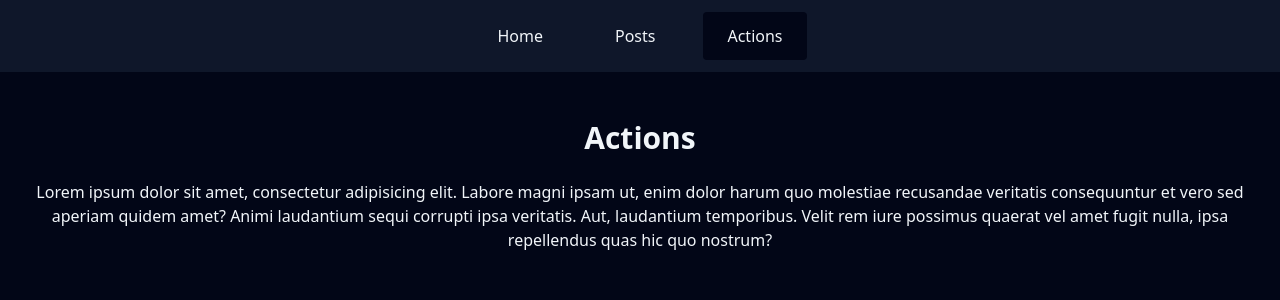
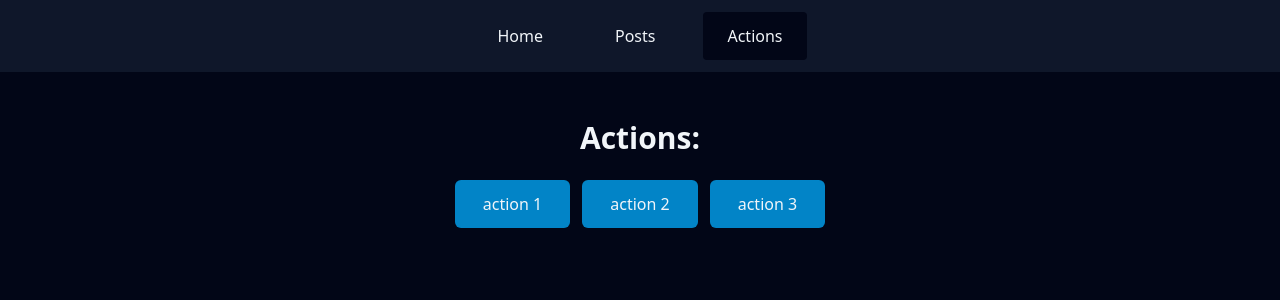
Before and after one commit to FarzadVav/React-Loaders, a React (Vite) app: page /actions in a window 1280 px wide. Shown: the top 300 px of the page. Built offline with nearby package versions, Linux system fonts and the light colour scheme.

Commit message:
add: action buttons to /actions

```diff
--- /dev/null
+++ b/src/components/Button.tsx
@@ -0,0 +1,16 @@
+import { HTMLAttributes } from "react"
+import { PulseLoader } from "react-spinners"
+
+type ButtonProps = HTMLAttributes<HTMLButtonElement> & {
+  isLoading: boolean
+}
+
+const Button = ({ isLoading, className, children, ...props }: ButtonProps) => {
+  return (
+    <button className="bg-sky-600 py-3 px-7 rounded-md" {...props}>
+      {isLoading ? <PulseLoader color="white" size={6} /> : children}
+    </button>
+  )
+}
+
+export default Button
--- a/src/pages/Actions.tsx
+++ b/src/pages/Actions.tsx
@@ -1,13 +1,31 @@
+import { useState } from "react"
+import Button from "../components/Button"
+
 const Actions = () => {
+  const [actions, setActions] = useState<string[]>([])
+
+  const fetchData = (newActionKey: string) => {
+    setActions((prev) => [...prev, newActionKey])
+    fetch("https://jsonplaceholder.typicode.com/posts")
+      .then((res) => res.json())
+      .then((data) => console.log(newActionKey, data.slice(0, 3)))
+      .finally(() => setActions((prev) => prev.filter((key) => key !== newActionKey)))
+  }
+
   return (
     <div className="wrapper">
-      <h1>Actions</h1>
-      <p>
-        Lorem ipsum dolor sit amet, consectetur adipisicing elit. Labore magni ipsam ut, enim dolor
-        harum quo molestiae recusandae veritatis consequuntur et vero sed aperiam quidem amet? Animi
-        laudantium sequi corrupti ipsa veritatis. Aut, laudantium temporibus. Velit rem iure
-        possimus quaerat vel amet fugit nulla, ipsa repellendus quas hic quo nostrum?
-      </p>
+      <h1>Actions:</h1>
+      <div className="flex items-center justify-center gap-3 mt-6">
+        <Button isLoading={actions.includes("btn1")} onClick={() => fetchData("btn1")}>
+          action 1
+        </Button>
+        <Button isLoading={actions.includes("btn2")} onClick={() => fetchData("btn2")}>
+          action 2
+        </Button>
+        <Button isLoading={actions.includes("btn3")} onClick={() => fetchData("btn3")}>
+          action 3
+        </Button>
+      </div>
     </div>
   )
 }
```
